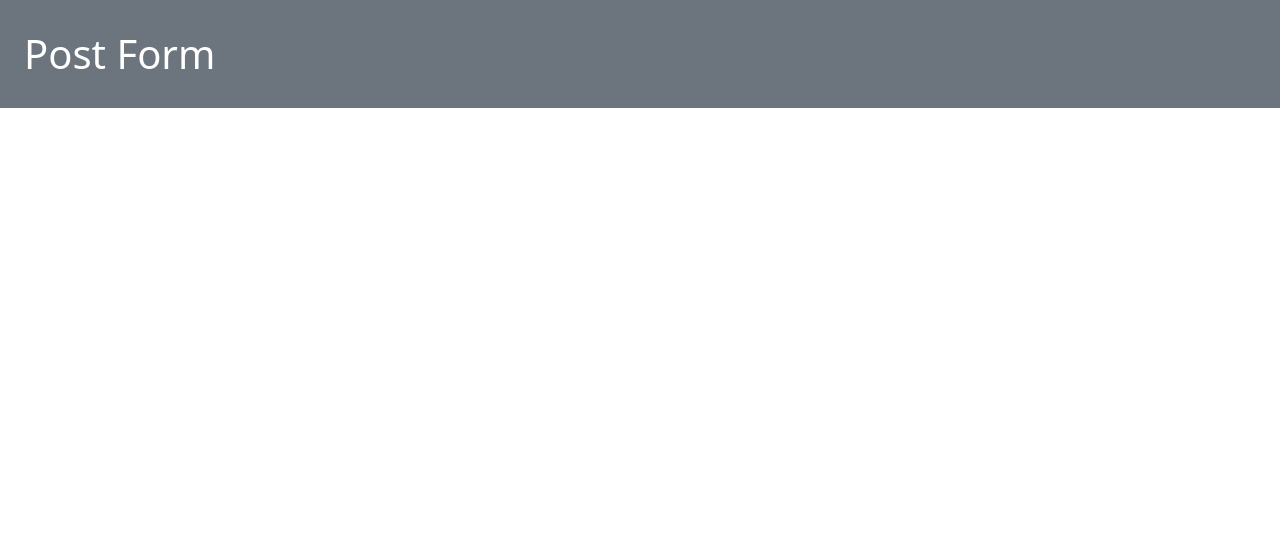
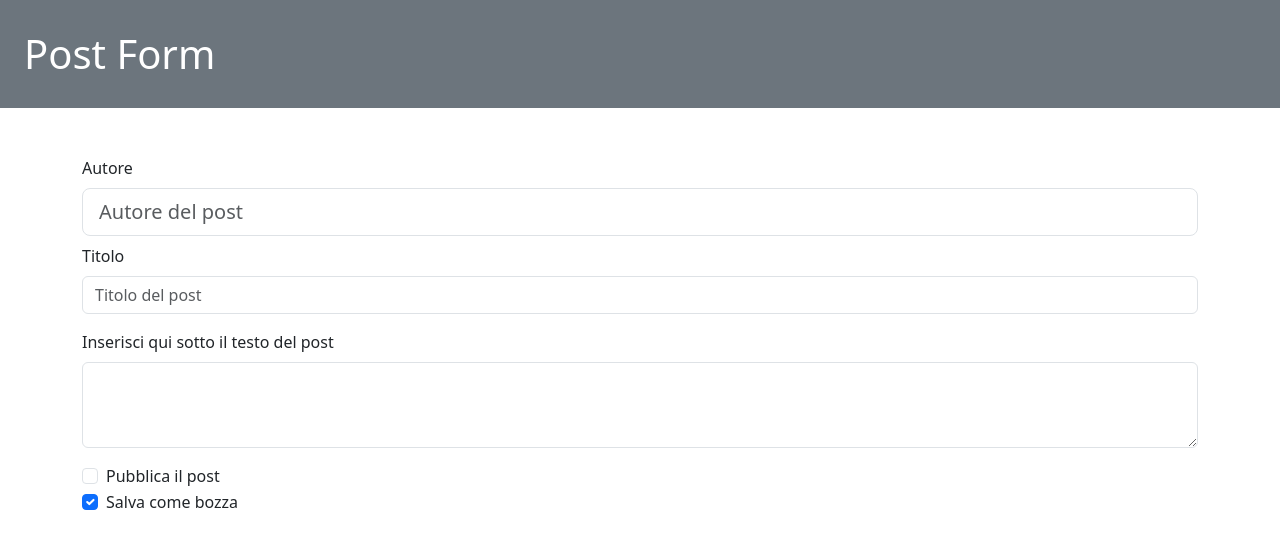
Before and after one commit to Robby94gtr/react-post-form, a React (Vite) app: page / in a window 1280 px wide. Shown: the top 548 px of the page. Built offline with nearby package versions, Linux system fonts and the light colour scheme.

Commit message:
[UPD] Added Form Structure

```diff
--- a/src/App.jsx
+++ b/src/App.jsx
@@ -4,9 +4,40 @@ function App() {
 
 
   return (
-    <header>
-      <div className="navbar bg-secondary p-4 text-white ">Post Form</div>
-    </header>
+    <>
+      <header>
+        <div className="navbar bg-secondary p-4 text-white ">Post Form</div>
+      </header>
+
+      <main>
+        <div className="container">
+          <div className="row">
+            <div className="col-12 mt-5">
+              <div className='mb-2'>Autore</div>
+              <input className="form-control form-control-lg" type="text" placeholder="Autore del post" aria-label=".form-control-lg example" />
+              <div className='mt-2'  >Titolo</div>
+              <input className="form-control mt-2" type="text" placeholder="Titolo del post" aria-label="default input example" />
+              <div class="mt-3">
+                <label for="exampleFormControlTextarea1" class="form-label"> Inserisci qui sotto il testo del post</label>
+                <textarea class="form-control" id="exampleFormControlTextarea1" rows="3"></textarea>
+              </div>
+              <div class="form-check mt-3">
+                <input class="form-check-input" type="checkbox" value="" id="checkDefault" />
+                <label class="form-check-label" for="checkDefault">
+                  Pubblica il post
+                </label>
+              </div>
+              <div class="form-check">
+                <input class="form-check-input" type="checkbox" value="" id="checkChecked" checked />
+                <label class="form-check-label" for="checkChecked">
+                  Salva come bozza
+                </label>
+              </div>
+            </div>
+          </div>
+        </div>
+      </main>
+    </>
   )
 }
 
```
